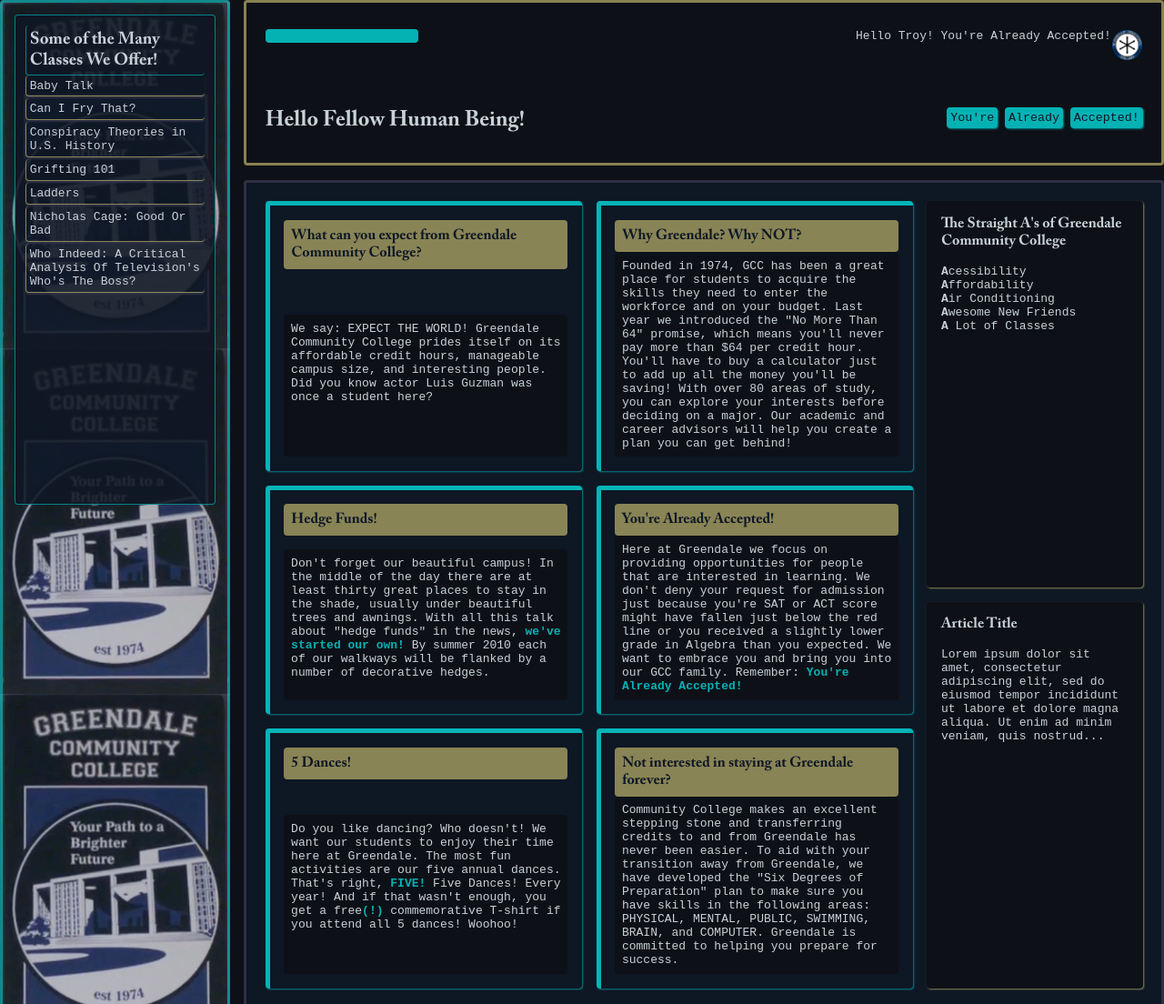
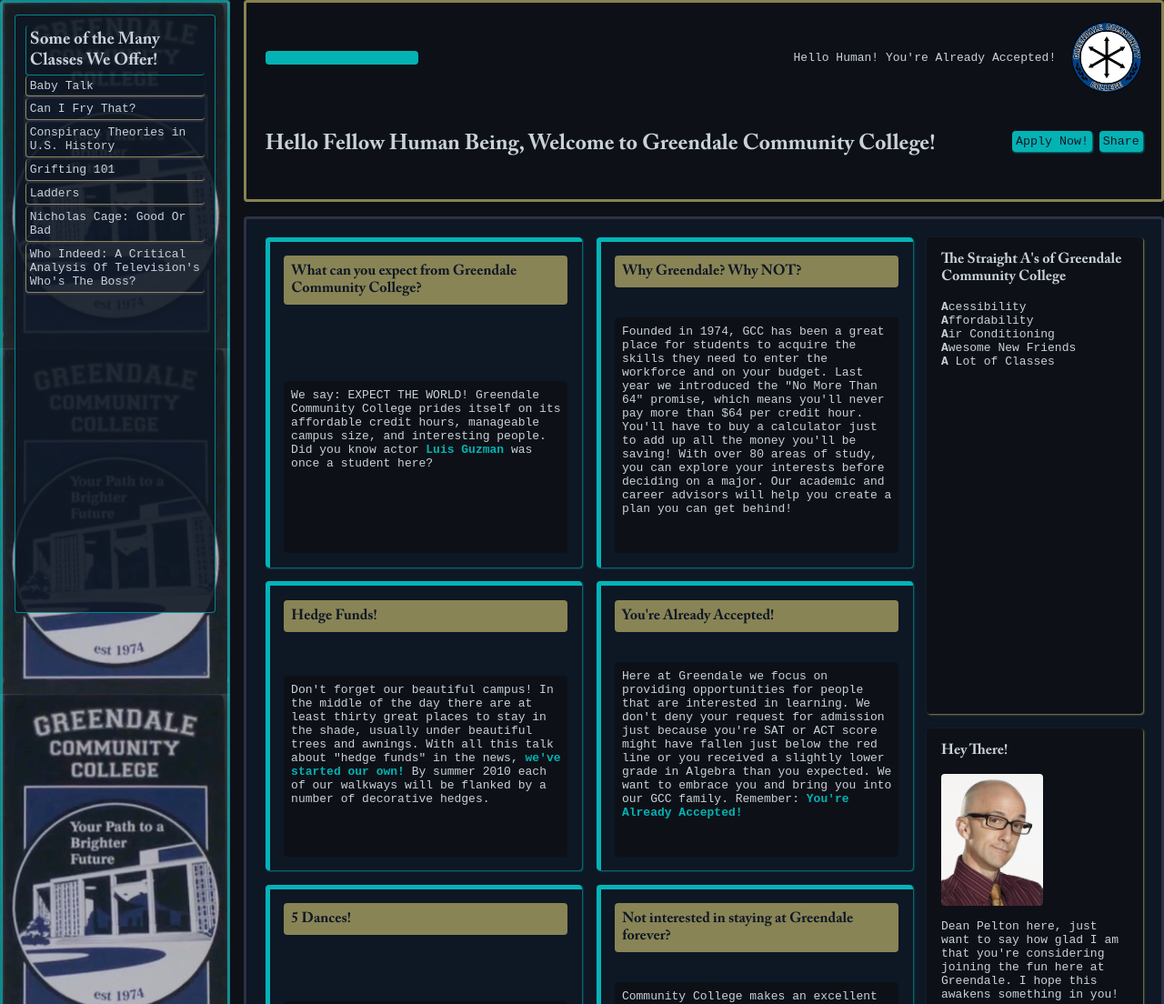
Before and after one commit to circular-biscuit/odin-admin-dashboard, a website: page index.html in a window 1280 px wide. Shown: the top 1104 px of the page at 91% size. Drawn offline with Linux system fonts and the light colour scheme.

Commit message:
corrected header alignment and images placement

```diff
--- a/index.html
+++ b/index.html
@@ -5,6 +5,7 @@
     <meta http-equiv="X-UA-Compatible" content="IE=edge">
     <meta name="viewport" content="width=device-width, initial-scale=1.0">
     <title>Course Dashboard</title>
+    <link rel="icon" href="images/greendale-logo.svg" type="image/icon type">
     <link rel="stylesheet" href="style.css">
 </head>
 <body>
@@ -16,19 +17,24 @@
                 </div>
                 <div class="box2">
                     <div class="box2-text">
-                        Hello Troy! You're Already Accepted!
+                        Hello Human! You're Already Accepted!
                     </div>
-                    <a href="">
-                        <div class="img-box"></div>
+                    <a href="https://web.archive.org/web/20091218061933/http://www.greendalecommunitycollege.com/   ">
+                        <div class="img-box">
+                            <img src="images/greendale-logo.webp" alt="greendale logo" class="logo">
+                        </div>
                     </a>
                 </div>
             </div>
             <div class="row2">
-                <h2>Hello Fellow Human Being!</h2>
+                <h2>Hello Fellow Human Being, Welcome to Greendale Community College!</h2>
                 <div class="header-btns">
-                    <button type="submit">You're</button>
-                    <button>Already</button>
-                    <button>Accepted!</button>
+                    <a href="https://web.archive.org/web/20091218061933/http://www.greendalecommunitycollege.com/admissions/">
+                        <button>Apply Now!</button>
+                    </a>
+                    <a href="https://myspace.com/">
+                        <button>Share</button>
+                    </a>
                 </div>
             </div>
         </header>
@@ -68,7 +74,7 @@
                     <h4 class="title">What can you expect from Greendale Community College?</h4>
                     <p>We say: EXPECT THE WORLD! Greendale Community College prides itself on its
                         affordable credit hours, manageable campus size, and interesting people.
-                        Did you know actor Luis Guzman was once a student here? </p>
+                        Did you know actor <strong>Luis Guzman</strong> was once a student here? </p>
                   </div>
                   <div class="card">
                     <h4 class="title">Why Greendale? Why NOT?</h4>
@@ -127,8 +133,13 @@
                     </ul>
                   </div>
                   <div class="card">
-                    <h4 class="title">Article Title</h4>
-                    <p>Lorem ipsum dolor sit amet, consectetur adipiscing elit, sed do eiusmod tempor incididunt ut labore et dolore magna aliqua. Ut enim ad minim veniam, quis nostrud...</p>
+                    <h4 class="title">Hey There!</h4>
+                    <div class="dean-shot">
+                        <img src="images/dean-headshot.webp" alt="headshot of dean pelton">
+                    </div>
+                    <p>Dean Pelton here, just want to say how glad I am that you're considering joining the fun here at Greendale.
+                        I hope this awakens something in you!
+                    </p>
                   </div>
 
               </div>
--- a/style.css
+++ b/style.css
@@ -82,7 +82,7 @@
     padding: 2%;
     display: grid;
     grid-template-rows: 1fr 1fr;
-    gap: 4ch;
+    gap: 2ch;
     align-items: center;
 }
     /* row 1 */
@@ -112,16 +112,20 @@
             align-content: center;
         }
             main header .row1 .img-box {
-                height: 35px;
-                width: 35px;
-                background-image: url('images/greendale-logo.webp');
-                background-size: contain;
+                height: 10vh;
+                padding-left: 2ch;
+                /* background-image: url('images/greendale-logo.webp');
+                background-size: contain; */
             }
 
-            .logo{
-                height: 100%;
-                width: 100%;
-            }
+                .logo{
+                    height: 100%;
+                }
+
+        .box1, .box2 {
+            display: grid;
+            place-items: center;
+        }
 
     /* row 2 */
     main header .row2 {
@@ -187,11 +191,17 @@
         gap: 2ch;
     }
         .grid2 .card {
-            /* border: 1px solid var(--dim-gold); */
             background-color: var(--dark-background);
             box-shadow: 1px 1px 2px var(--dim-gold);
         }
+            .dean-shot {
+                height: 20vh;
+                padding-bottom: 2ch;
+            }
 
+            .dean-shot img {
+                height: 100%;
+            }
     .card {
         padding: 2ch;
         overflow: auto;
```
Also changed, not shown: images/dean-headshot.webp (added), images/greendale-logo.svg.
